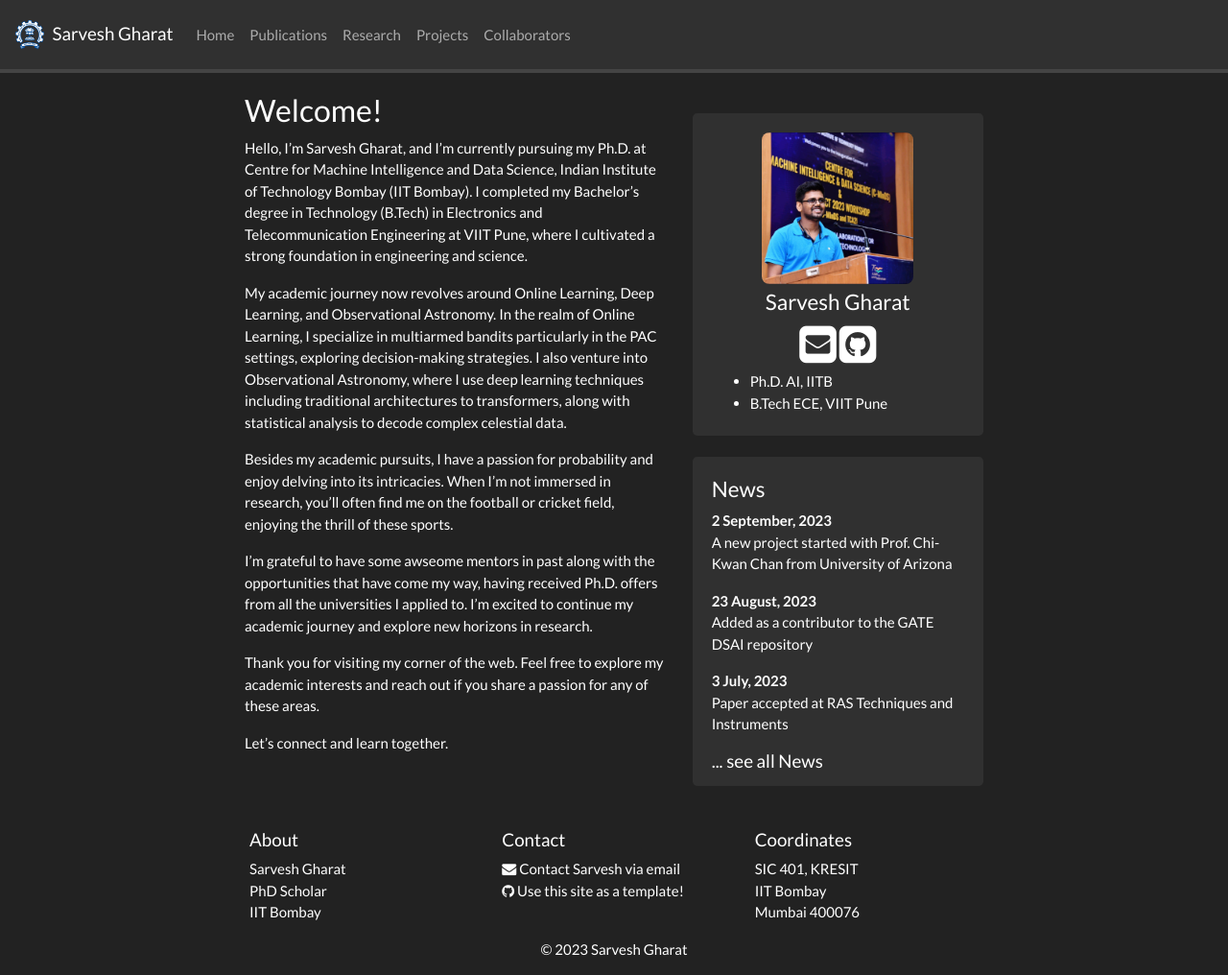
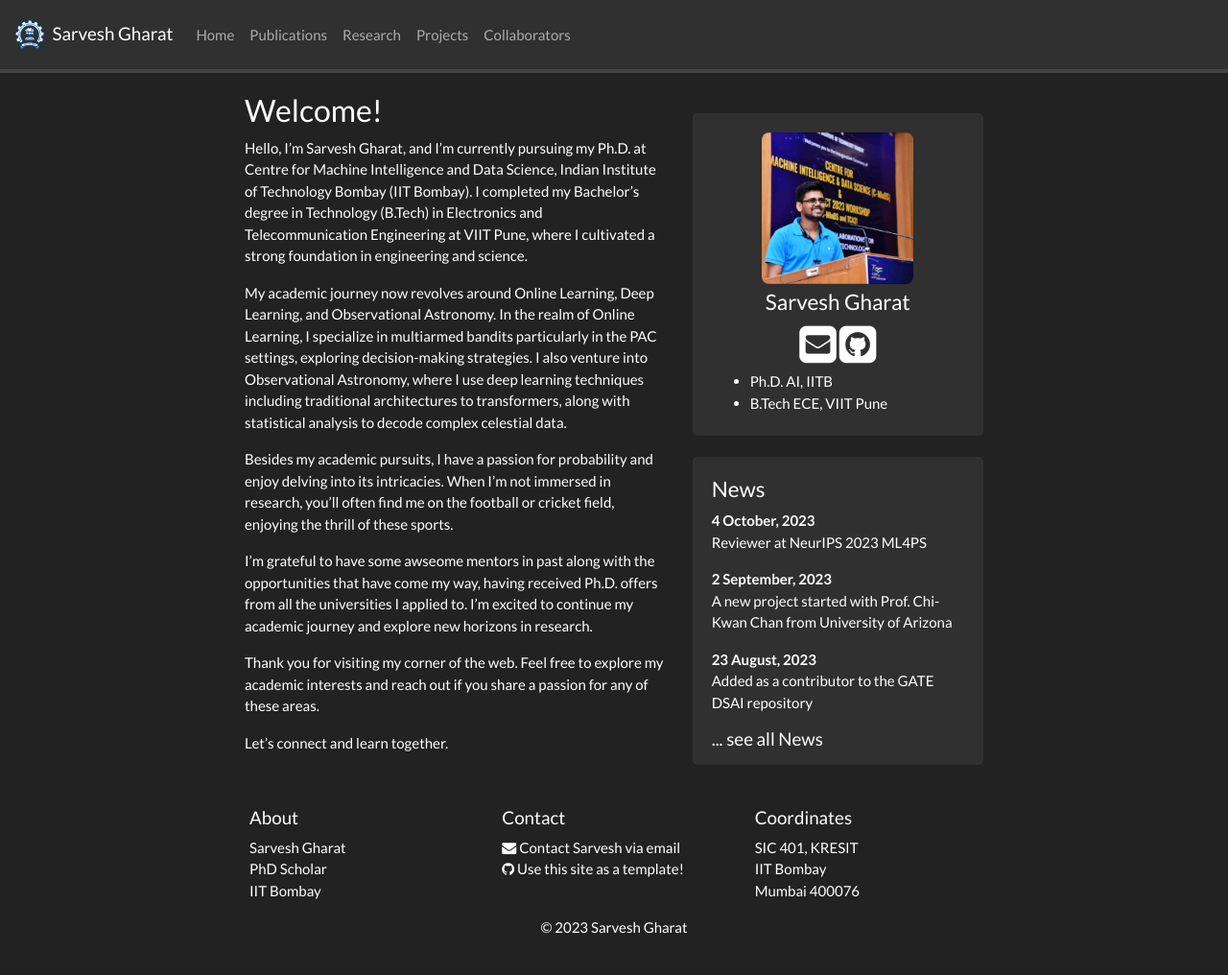
Before and after one commit to SarveshVGharat/SarveshVGharat.github.io, a Jekyll site: the page built from _pages/home.md, in a window 1280 px wide and 1016 px high. Shown: the whole window at 96% size. Built offline with Jekyll 4.4.1, drawn with Linux system fonts in a browser that asks for light colours; nearby versions of some CDN libraries; a style sheet for code colours, icons or effects is not loaded.

Commit message:
Update news.yml

```diff
--- a/_data/news.yml
+++ b/_data/news.yml
@@ -1,3 +1,6 @@
+- date: 4 October, 2023
+  headline: "Reviewer at NeurIPS 2023 ML4PS"
+
 - date: 2 September, 2023
   headline: "A new project started with Prof. Chi-Kwan Chan from University of Arizona"
 
```
